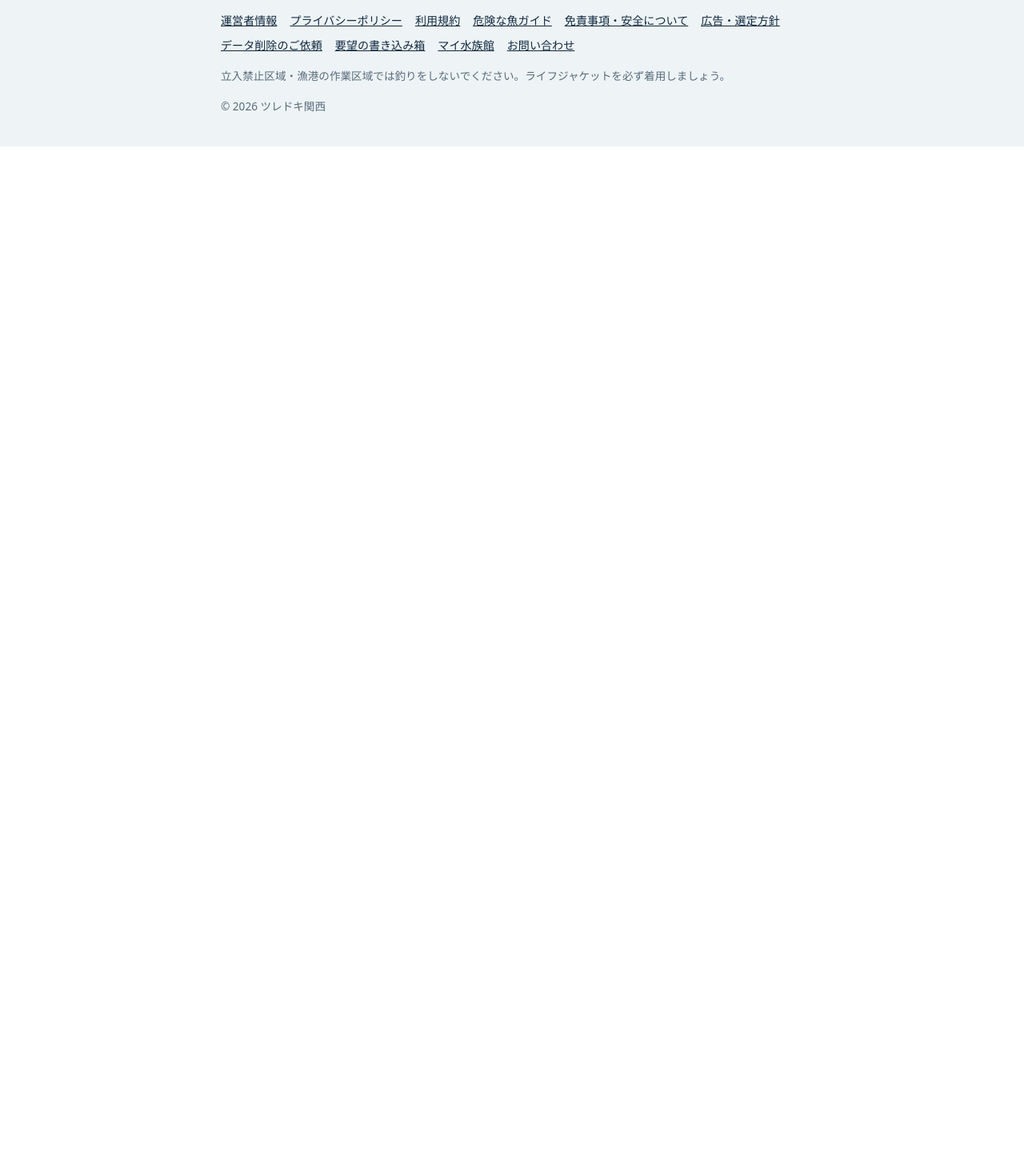
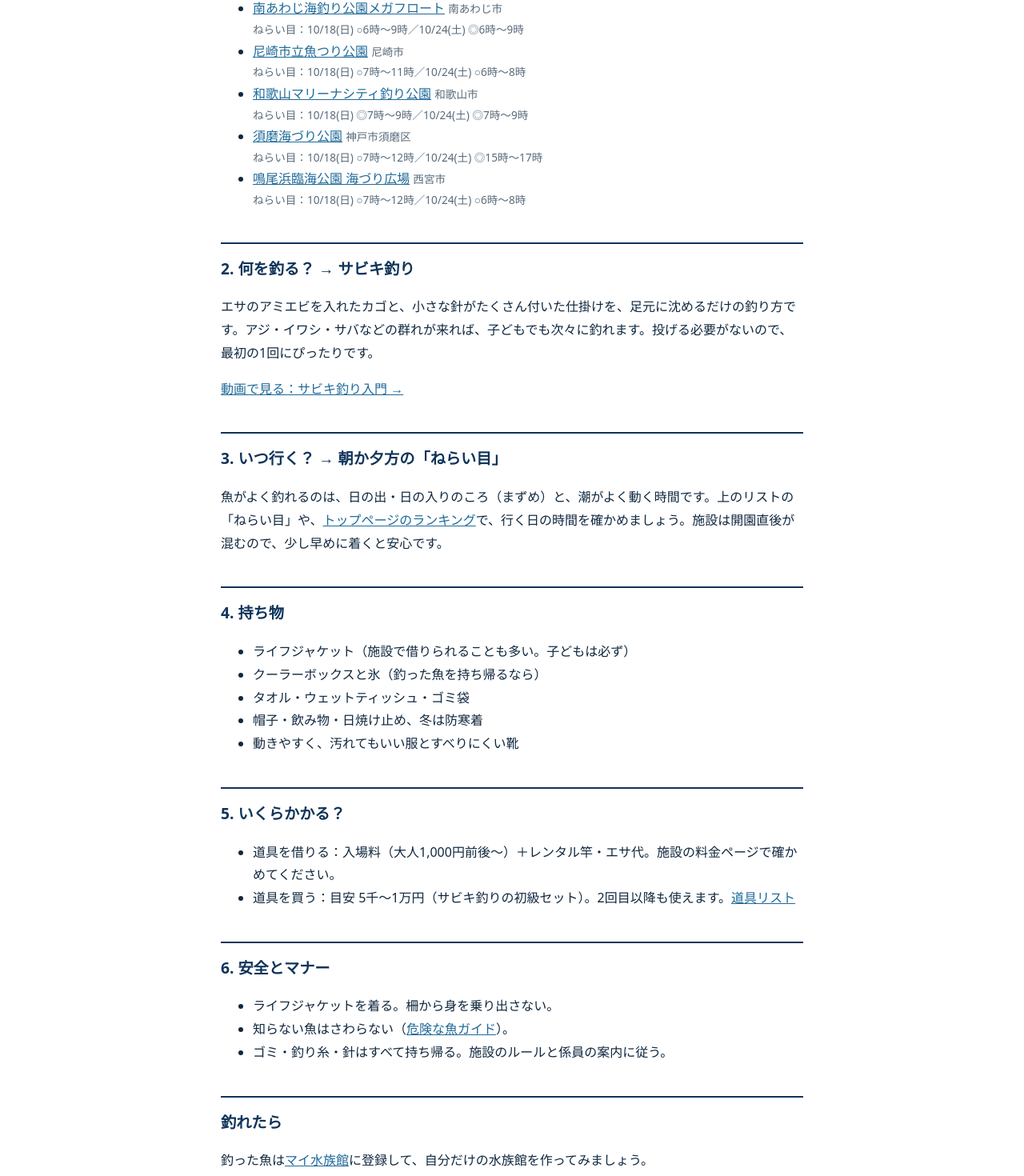
Before and after one commit to mametarou0510mame-coder/fishingbase-japan, a Next.js app: page /start in a window 1280 px wide. Before the commit this address had no page. Shown: the part 371-1841 px from the top of the page at 80% size. Before the commit the page ends 800 px from the top, so only its background shows below. Built offline with nearby package versions, Linux system fonts and the light colour scheme; a web font is replaced by a local one.

Commit message:
釣り場の更新情報ページ・はじめての1回プラン・豆知識No.30を追加
Co-Authored-By: Claude Opus 5.5 <noreply@anthropic.com>
Claude-Session: https://claude.ai/code/session_0136AjP6UKpQXASPdXzdeXrp

```diff
--- a/app/globals.css
+++ b/app/globals.css
@@ -355,3 +355,6 @@ iframe.guide-video { border: 0; }
   .spot-map .sea { fill: #16324a; }
   .spot-map .land { fill: #2c2f33; stroke: #555; }
 }
+.news-list { list-style: none; padding: 0; }
+.news-list li { border-bottom: 1px solid var(--line); padding: 8px 0; }
+.news-list .tag { display: inline-block; font-size: 0.75rem; border: 1px solid var(--sea); color: var(--sea); border-radius: 999px; padding: 0 8px; }
--- a/app/page.tsx
+++ b/app/page.tsx
@@ -53,9 +53,11 @@ export default function Home() {
 
       <h2>探す</h2>
       <ul className="quick-links">
+        <li><Link href="/start/">はじめての釣り 1回目プラン</Link></li>
         <li><Link href="/kansai/area/">エリア別：最近釣れている魚</Link></li>
         <li><Link href="/kansai/">条件で釣り場を探す</Link></li>
         <li><Link href="/map/">地図から釣り場を探す</Link></li>
+        <li><Link href="/news/">釣り場の更新情報（休園・ルール変更）</Link></li>
         <li><ThisMonthLink /></li>
         <li><Link href="/species/">魚種から探す</Link></li>
         <li><Link href="/safety/fish/">危険な魚ガイド</Link></li>
--- a/app/sitemap.ts
+++ b/app/sitemap.ts
@@ -32,7 +32,7 @@ export default function sitemap(): MetadataRoute.Sitemap {
       changeFrequency: "monthly" as const,
       priority: 0.5,
     })),
-    ...["/map/", "/aquarium/", "/request/", "/gear/", "/gear/sale/", "/safety/fish/", "/about/", "/pr-policy/", "/privacy/", "/terms/", "/disclaimer/", "/contact/"].map((p) => ({
+    ...["/start/", "/map/", "/news/", "/aquarium/", "/request/", "/gear/", "/gear/sale/", "/safety/fish/", "/about/", "/pr-policy/", "/privacy/", "/terms/", "/disclaimer/", "/contact/"].map((p) => ({
       url: u(p),
       lastModified: now,
       changeFrequency: "yearly" as const,
--- /dev/null
+++ b/app/start/page.tsx
@@ -0,0 +1,93 @@
+import type { Metadata } from "next";
+import Link from "next/link";
+import { findGuide } from "@/lib/guides";
+import { buildJiai } from "@/lib/jiaiBuild";
+import { publishedSpots } from "@/lib/spots";
+
+export const metadata: Metadata = {
+  title: "はじめての釣り 1回目プラン（関西）",
+  description: "釣りがはじめての人向けに、行く場所・釣り方・時間・持ち物・予算を1ページにまとめました。道具を持っていなくても、レンタル竿のある関西の海釣り施設でサビキ釣りから始められます。",
+  alternates: { canonical: "/start/" },
+};
+
+const dow = (d: string) => "日月火水木金土"[new Date(`${d}T00:00:00Z`).getUTCDay()];
+const md = (d: string) => `${Number(d.slice(5, 7))}/${Number(d.slice(8, 10))}(${dow(d)})`;
+
+export default function StartPage() {
+  const rental = publishedSpots().filter((s) => s.type === "海釣り施設" && /レンタル竿/.test(s.rentals));
+  const jiai = buildJiai();
+  const weekend = jiai.dates.filter((d) => [0, 6].includes(new Date(`${d}T00:00:00Z`).getUTCDay()));
+  const days = weekend.length ? weekend : jiai.dates.slice(0, 2);
+  const sabiki = findGuide("sabiki");
+  return (
+    <>
+      <h1>はじめての釣り 1回目プラン</h1>
+      <p className="lead">
+        「釣りをしてみたいけど、何から始めればいいかわからない」人向けに、最初の1回をまとめました。道具を持っていなくても大丈夫です。
+      </p>
+
+      <h2>1. どこへ行く？ → レンタル竿のある海釣り施設</h2>
+      <p>はじめては、竿を借りられて、エサも売っていて、トイレと柵がある海釣り施設がいちばん安心です。</p>
+      <ul>
+        {rental.map((s) => {
+          const j = jiai.spots.find((x) => x.slug === s.slug);
+          const tips = days
+            .map((d) => {
+              const w = j?.days[d]?.windows[0];
+              return w ? `${md(d)} ${w.grade}${w.from}時〜${w.to}時` : null;
+            })
+            .filter(Boolean);
+          return (
+            <li key={s.slug}>
+              <Link href={`/kansai/${s.pref}/${s.slug}/`}>{s.name}</Link> <span className="small">{s.area}</span>
+              {tips.length > 0 && <div className="small">ねらい目：{tips.join("／")}</div>}
+            </li>
+          );
+        })}
+      </ul>
+
+      <h2>2. 何を釣る？ → サビキ釣り</h2>
+      <p>
+        エサのアミエビを入れたカゴと、小さな針がたくさん付いた仕掛けを、足元に沈めるだけの釣り方です。アジ・イワシ・サバなどの群れが来れば、子どもでも次々に釣れます。投げる必要がないので、最初の1回にぴったりです。
+      </p>
+      {sabiki && (
+        <p>
+          <Link href={`/guide/${sabiki.slug}/`}>動画で見る：{sabiki.title} →</Link>
+        </p>
+      )}
+
+      <h2>3. いつ行く？ → 朝か夕方の「ねらい目」</h2>
+      <p>
+        魚がよく釣れるのは、日の出・日の入りのころ（まずめ）と、潮がよく動く時間です。上のリストの「ねらい目」や、
+        <Link href="/">トップページのランキング</Link>で、行く日の時間を確かめましょう。施設は開園直後が混むので、少し早めに着くと安心です。
+      </p>
+
+      <h2>4. 持ち物</h2>
+      <ul>
+        <li>ライフジャケット（施設で借りられることも多い。子どもは必ず）</li>
+        <li>クーラーボックスと氷（釣った魚を持ち帰るなら）</li>
+        <li>タオル・ウェットティッシュ・ゴミ袋</li>
+        <li>帽子・飲み物・日焼け止め、冬は防寒着</li>
+        <li>動きやすく、汚れてもいい服とすべりにくい靴</li>
+      </ul>
+
+      <h2>5. いくらかかる？</h2>
+      <ul>
+        <li>道具を借りる：入場料（大人1,000円前後〜）＋レンタル竿・エサ代。施設の料金ページで確かめてください。</li>
+        <li>道具を買う：{sabiki ? sabiki.tackle[0].budget : "5千〜1万円"}（サビキ釣りの初級セット）。2回目以降も使えます。<Link href="/guide/sabiki/">道具リスト</Link></li>
+      </ul>
+
+      <h2>6. 安全とマナー</h2>
+      <ul>
+        <li>ライフジャケットを着る。柵から身を乗り出さない。</li>
+        <li>知らない魚はさわらない（<Link href="/safety/fish/">危険な魚ガイド</Link>）。</li>
+        <li>ゴミ・釣り糸・針はすべて持ち帰る。施設のルールと係員の案内に従う。</li>
+      </ul>
+
+      <h2>釣れたら</h2>
+      <p>
+        釣った魚は<Link href="/aquarium/">マイ水族館</Link>に登録して、自分だけの水族館を作ってみましょう。
+      </p>
+    </>
+  );
+}
```
Also changed, not shown: app/news/page.tsx (added, +51 -0 lines), content/notices.json (added, +8 -0 lines), content/trivia.json (+16 -0 lines).
